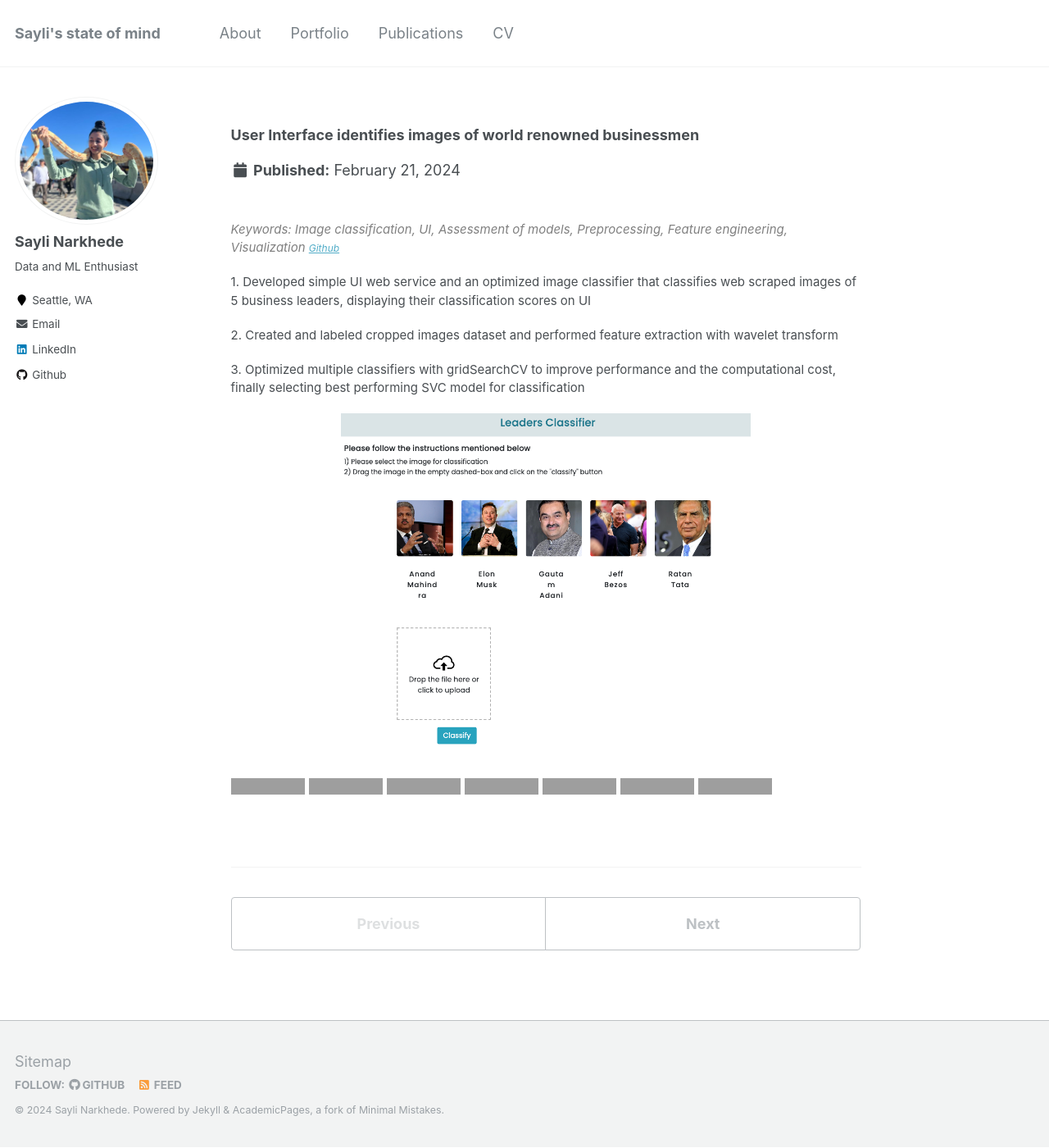
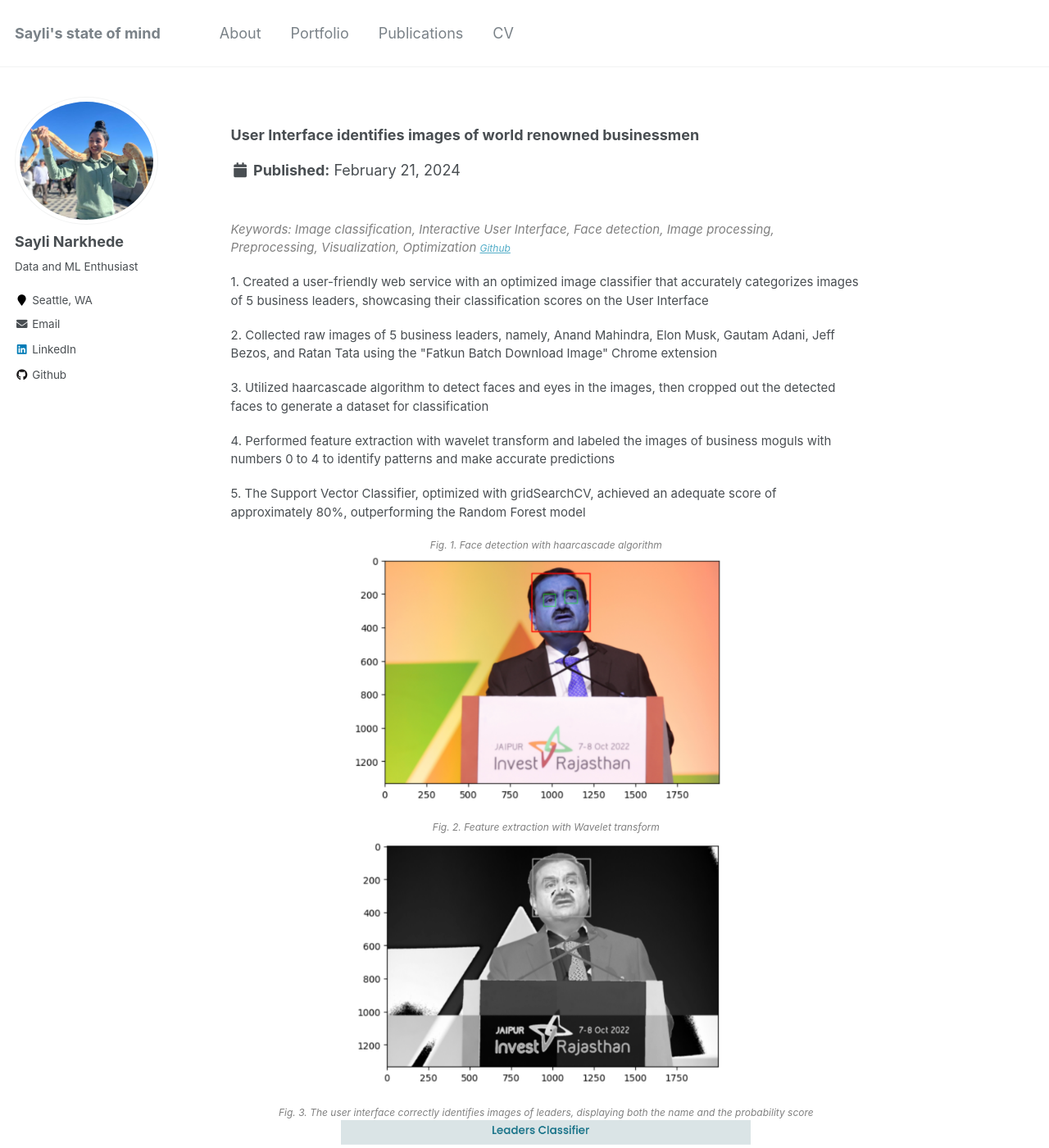
Before and after one commit to SayliMN/saylimn.github.io, a Jekyll site: the page built from _portfolio/portfolio-1.md, in a window 1280 px wide and 1400 px high. Shown: the whole window at 82% size. Built offline with Jekyll 4.4.1, drawn with Linux system fonts in a browser that asks for light colours; grey boxes are pictures that could not be loaded.

Commit message:
add detailed description and images

```diff
--- a/_portfolio/portfolio-1.md
+++ b/_portfolio/portfolio-1.md
@@ -1,37 +1,52 @@
 ---
 title: "### User Interface identifies images of world renowned businessmen"
-# excerpt: "#### Image classification, UI, Assessment of models, Preprocessing, Feature engineering, Visualization<br/>"
+# excerpt: "#### Image classification, UI, Assessment of models, Preprocessing, Feature engineering, Visualization, Optimization<br/>"
 collection: portfolio
 ---
-<p style="font-size:15px; color:gray; font-style: italic; margin-top: 25px;">Keywords: Image classification, UI, Assessment of models, Preprocessing, Feature engineering, Visualization
+<p style="font-size:15px; color:gray; font-style: italic; margin-top: 25px;">Keywords: Image classification, Interactive User Interface, Face detection, Image processing, Preprocessing, Visualization, Optimization
 <a style="font-size:12px;" href="https://github.com/SayliMN/LeadersClassifier" target="_blank">Github</a>
 </p>
 
 <p style="font-size:15px">
-    1. Developed simple UI web service and an optimized image classifier that classifies web scraped images of 5 business leaders, displaying their classification scores on UI</p>
+    1. Created a user-friendly web service with an optimized image classifier that accurately categorizes images of 5 business leaders, showcasing their classification scores on the User Interface </p>
 <p style="font-size:15px">
-    2. Created and labeled cropped images dataset and performed feature extraction with wavelet transform</p>
+    2. Collected raw images of 5 business leaders, namely, Anand Mahindra, Elon Musk, Gautam Adani, Jeff Bezos, and Ratan Tata using the "Fatkun Batch Download Image" Chrome extension</p>
 <p style="font-size:15px">
-    3. Optimized multiple classifiers with gridSearchCV to improve performance and the computational cost, finally selecting best performing SVC model for classification</p>
+    3. Utilized haarcascade algorithm to detect faces and eyes in the images, then cropped out the detected faces to generate a dataset for classification</p>
+<p style="font-size:15px">
+    4. Performed feature extraction with wavelet transform and labeled the images of business moguls with numbers 0 to 4 to identify patterns and make accurate predictions</p>
+<p style="font-size:15px">
+    5. The Support Vector Classifier, optimized with gridSearchCV, achieved an adequate score of approximately 80%, outperforming the Random Forest model</p>
 
 
 <!-- img[alt=UIclassifier] {  }
 
 ![UIclassifier](/images/leadersClassifier.png)  -->
 
-<p>
-    <img src="/images/leadersClassifier.png" alt="UI image" style="display: block; margin-left: auto; margin-right: auto; width: 500px;">
+<p style="font-size:12px; color:grey; font-style: italic; text-align: center;">Fig. 1. Face detection with haarcascade algorithm
+    <img src="/images/face_recognition.png" alt="Face and eyes detection" style="display: block; margin-left: auto; margin-right: auto; width: 500px;">
+</p>
+<p style="font-size:12px; color:grey; font-style: italic; text-align: center;">Fig. 2. Feature extraction with Wavelet transform
+    <img src="/images/face_recognition_after_wavelet.png" alt="UI image" style="display: block; margin-left: auto; margin-right: auto; width: 500px;">
+</p>
+<p style="font-size:12px; color:grey; font-style: italic; text-align: center;">Fig. 3. The user interface correctly identifies images of leaders, displaying both the name and the probability score
+    <img src="/images/leaders_classifier_result.png" alt="Classification probability" style="display: block; margin-left: auto; margin-right: auto; width: 500px;">
 </p>
 
 
 <p style="margin-top:10px">
     <img src="https://img.shields.io/badge/Python-green" alt="Python">
     <img src="https://img.shields.io/badge/Jupyter%20Notebook-orange" alt="Jupyter Notebook">
+    <img src="https://img.shields.io/badge/Haarcascade-violet" alt="Haarcascade">
     <img src="https://img.shields.io/badge/cv2-cornflowerblue" alt="cv2">
     <img src="https://img.shields.io/badge/Seaborn-navy" alt="Seaborn">
     <img src="https://img.shields.io/badge/PyWavelets-orchid" alt="PyWavelets">
-    <img src="https://img.shields.io/badge/Sklearn-purple" alt="Scikit-Learn">
-    <img src="https://img.shields.io/badge/Matplotlib-violet" alt="Matplotlib">
+    <img src="https://img.shields.io/badge/Sklearn-teal" alt="Scikit-Learn">
+    <img src="https://img.shields.io/badge/HTML5-olive" alt="HTML5-Learn">
+    <img src="https://img.shields.io/badge/CSS3-maroon" alt="CSS3-Learn">
+    <img src="https://img.shields.io/badge/JavaScript-goldenrod" alt="JavaScript-Learn">
+    <img src="https://img.shields.io/badge/Flask-grey" alt="Flask-Learn">
+    <img src="https://img.shields.io/badge/Json-blue" alt="Json-Learn">
 </p>
 
 <p>
```
